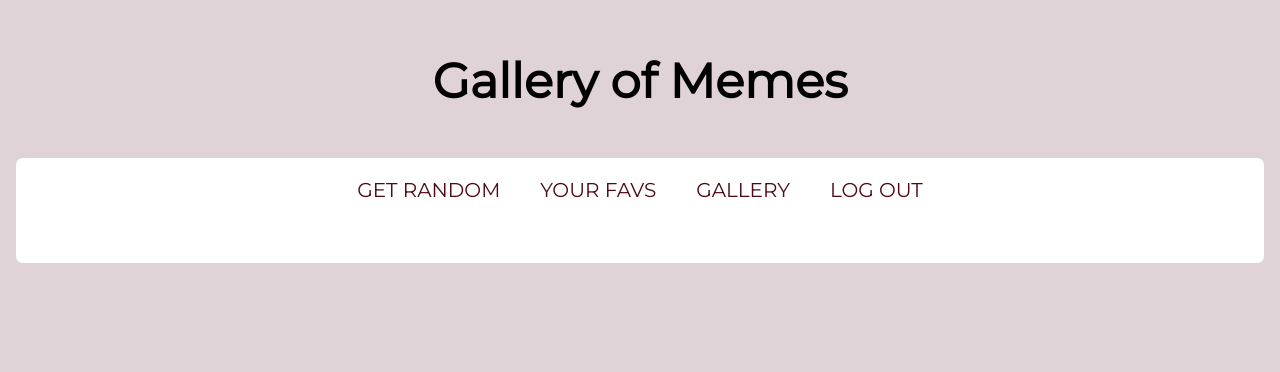
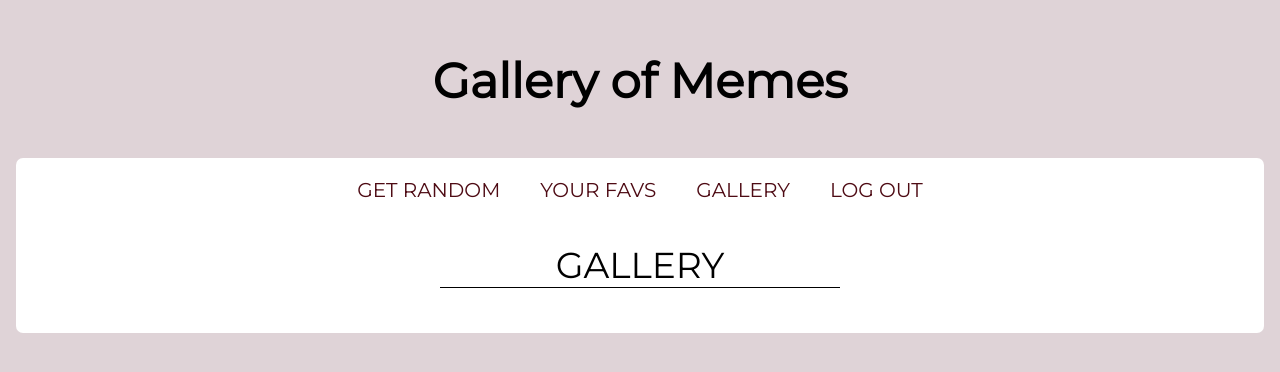
Before and after one commit to paulinaslabosz/photography-website, a website: page homepage.html in a window 1280 px wide. Drawn offline with Linux system fonts and the light colour scheme; no server answers.

Commit message:
add title for the page

```diff
--- a/homepage.html
+++ b/homepage.html
@@ -21,7 +21,7 @@
         <a class="page__navigation--link" href="#">GALLERY</a>
         <a class="page__navigation--link" href="#">LOG OUT</a>
     </nav>
-
+   <h2 class="page__title">GALLERY</h2>
 
     <div class="container">
 
--- a/homepage.scss
+++ b/homepage.scss
@@ -20,7 +20,6 @@ body {
   padding: 20px;
   background-color: white;
   border-radius: 7px;
-
   &__navigation {
     display: flex;
     justify-content: center;
@@ -38,6 +37,15 @@ body {
         border-bottom: 1px solid $darkRed;
       }
     }
+  }
+  &__title {
+    width: 400px;
+    margin: auto;
+    text-align: center;
+    font-size: 36px;
+    font-weight: normal;
+    border-bottom: 1px solid black;
+    margin-bottom: 25px;
   }
 }
 
```
Also changed, not shown: homepage.css.
